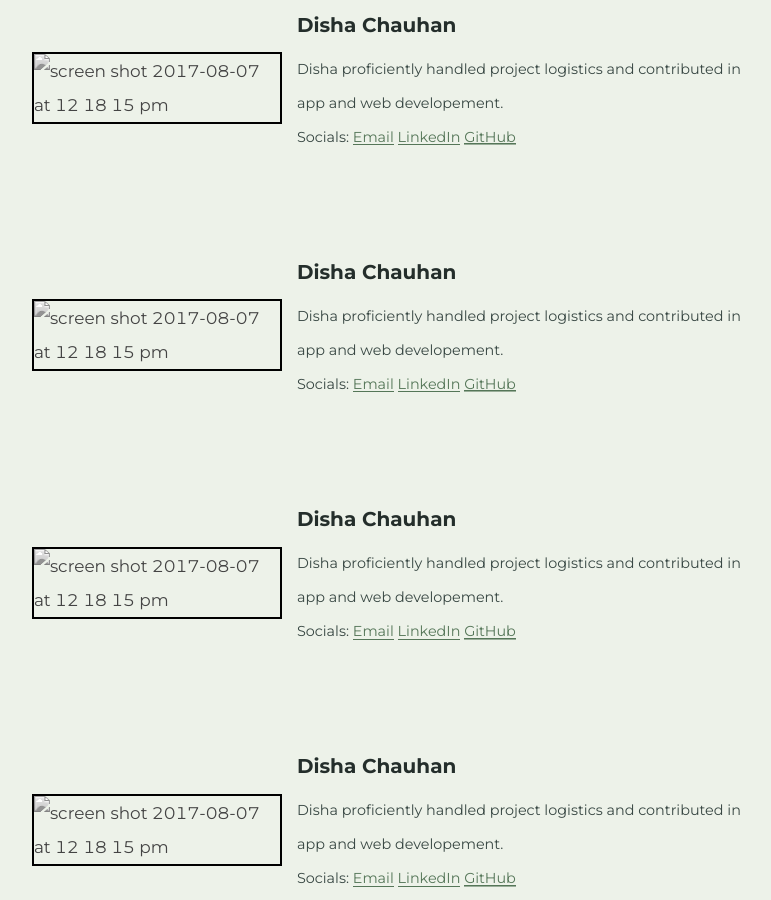
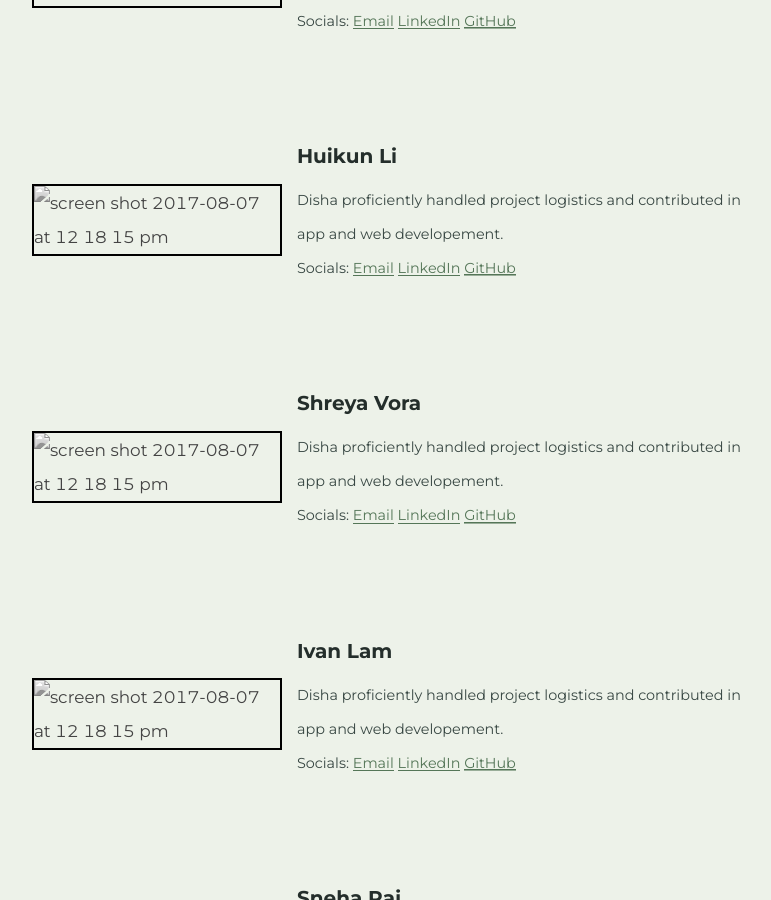
Before and after one commit to BI-STEM-Away/sMAP, a Jekyll site: the page built from ourTeam.md, in a window 1280 px wide and 900 px high, scrolled down 1668 px. Shown: the whole window, without its empty margins (251-1022 px from the left). Built offline with Jekyll 4.4.1, drawn with Linux system fonts in a browser that asks for light colours; some of the changed text lies outside the part shown.

Commit message:
Update ourTeam.md

```diff
--- a/ourTeam.md
+++ b/ourTeam.md
@@ -3,26 +3,7 @@
   ## Our Team Members
 ---
 
-##### Project Technical Lead:
-
-<table>
-  <thead>
-    <tr>
-      <!-- Names -->
-      <th style="text-align:center"><img src="https://bi-stem-away.github.io/shiny_app_dev/images/S.png" alt="" height="150"></th>
-    </tr>
-  </thead>
-  <tbody>
-    <!-- Images -->
-    <tr>
-      <td style="text-align:center">Samuel Bharti</td>
-    </tr>
-    <tr>
-      <td style="text-align:center">Bioinformatics Pathway Lead</td>
-    </tr>
-  </tbody>
-</table>
-<br>
+##### Contributions:
 
 <table>
   <tbody>
@@ -34,7 +15,49 @@
       src="https://bi-stem-away.github.io/shiny_app_dev/images/Disha.jpeg">
       </td>
       <td style="font-size:85%;padding:5px;">
+      <h6 style="margin-left:10px; text-align:left;margin-bottom:10px;">Samuel Bharti</h6>
+      <p style="margin-left:10px; text-align:left;padding:0;">
+      Disha proficiently handled project logistics and contributed in app and web developement.<br>
+      Socials:
+      <a href="mailto:samuelbharti@gmail.com">Email</a>
+      <a target='_blank' href="https://www.linkedin.com/in/samuelbharti/">LinkedIn</a>
+      <a target='_blank' href="https://www.researchgate.net/profile/">
+      GitHub</a></p>
+      </td>
+    </tr>
+    <tr style="padding:5px">
+      <!-- Names -->
+      <td style="margin-bottom:0;">
+      <img style="border: 2px solid black;  filter: grayscale(100%);"
+      height="200" alt="screen shot 2017-08-07 at 12 18 15 pm"
+      src="https://bi-stem-away.github.io/shiny_app_dev/images/Disha.jpeg">
+      </td>
+      <td style="font-size:85%;padding:5px;">
       <h6 style="margin-left:10px; text-align:left;margin-bottom:10px;">Disha Chauhan</h6>
+      <p style="margin-left:10px; text-align:left;padding:0;">
+      Disha proficiently handled project logistics and contributed in app and web developement.<br>
+      Socials:
+      <a href="mailto:samuelbharti@gmail.com">Email</a>
+      <a target='_blank' href="https://www.linkedin.com/in/samuelbharti/">LinkedIn</a>
+      <a target='_blank' href="https://www.researchgate.net/profile/">
+      GitHub</a></p>
+      </td>
+    </tr>
+  </tbody>
+</table>
+
+<table>
+  <tbody>
+    <tr style="padding:5px">
+      <!-- Names -->
+      <td style="margin-bottom:0;">
+      <img style="border: 2px solid black;  filter: grayscale(100%);"
+      height="200" alt="screen shot 2017-08-07 at 12 18 15 pm"
+      src="https://bi-stem-away.github.io/shiny_app_dev/images/Disha.jpeg">
+      </td>
+      <td style="font-size:85%;padding:5px;">
+      <h6 style="margin-left:10px; text-align:left;margin-bottom:10px;">
+      Nikita Krishnan	</h6>
       <p style="margin-left:10px; text-align:left;padding:0;">
       Disha proficiently handled project logistics and contributed in app and web developement.<br>
       Socials:
@@ -57,7 +80,32 @@
       src="https://bi-stem-away.github.io/shiny_app_dev/images/Disha.jpeg">
       </td>
       <td style="font-size:85%;padding:5px;">
-      <h6 style="margin-left:10px; text-align:left;margin-bottom:10px;">Disha Chauhan</h6>
+      <h6 style="margin-left:10px; text-align:left;margin-bottom:10px;">
+      Arian Veyssi</h6>
+      <p style="margin-left:10px; text-align:left;padding:0;">
+      Disha proficiently handled project logistics and contributed in app and web developement.<br>
+      Socials:
+      <a href="mailto:samuelbharti@gmail.com">Email</a>
+      <a target='_blank' href="https://www.linkedin.com/in/samuelbharti/">LinkedIn</a>
+      <a target='_blank' href="https://www.researchgate.net/profile/">
+      GitHub</a></p>
+      </td>
+    </tr>
+  </tbody>
+</table>
+
+<table>
+  <tbody>
+    <tr style="padding:5px">
+      <!-- Names -->
+      <td style="margin-bottom:0;">
+      <img style="border: 2px solid black;  filter: grayscale(100%);"
+      height="200" alt="screen shot 2017-08-07 at 12 18 15 pm"
+      src="https://bi-stem-away.github.io/shiny_app_dev/images/Disha.jpeg">
+      </td>
+      <td style="font-size:85%;padding:5px;">
+      <h6 style="margin-left:10px; text-align:left;margin-bottom:10px;">
+      Roman Ramirez</h6>
       <p style="margin-left:10px; text-align:left;padding:0;">
       Disha proficiently handled project logistics and contributed in app and web developement.<br>
       Socials:
@@ -80,7 +128,8 @@
       src="https://bi-stem-away.github.io/shiny_app_dev/images/Disha.jpeg">
       </td>
       <td style="font-size:85%;padding:5px;">
-      <h6 style="margin-left:10px; text-align:left;margin-bottom:10px;">Disha Chauhan</h6>
+      <h6 style="margin-left:10px; text-align:left;margin-bottom:10px;">
+      Aditi Verma</h6>
       <p style="margin-left:10px; text-align:left;padding:0;">
       Disha proficiently handled project logistics and contributed in app and web developement.<br>
       Socials:
@@ -103,7 +152,8 @@
       src="https://bi-stem-away.github.io/shiny_app_dev/images/Disha.jpeg">
       </td>
       <td style="font-size:85%;padding:5px;">
-      <h6 style="margin-left:10px; text-align:left;margin-bottom:10px;">Disha Chauhan</h6>
+      <h6 style="margin-left:10px; text-align:left;margin-bottom:10px;">
+      Huikun Li</h6>
       <p style="margin-left:10px; text-align:left;padding:0;">
       Disha proficiently handled project logistics and contributed in app and web developement.<br>
       Socials:
@@ -126,7 +176,8 @@
       src="https://bi-stem-away.github.io/shiny_app_dev/images/Disha.jpeg">
       </td>
       <td style="font-size:85%;padding:5px;">
-      <h6 style="margin-left:10px; text-align:left;margin-bottom:10px;">Disha Chauhan</h6>
+      <h6 style="margin-left:10px; text-align:left;margin-bottom:10px;">
+      Shreya Vora</h6>
       <p style="margin-left:10px; text-align:left;padding:0;">
       Disha proficiently handled project logistics and contributed in app and web developement.<br>
       Socials:
@@ -149,7 +200,8 @@
       src="https://bi-stem-away.github.io/shiny_app_dev/images/Disha.jpeg">
       </td>
       <td style="font-size:85%;padding:5px;">
-      <h6 style="margin-left:10px; text-align:left;margin-bottom:10px;">Disha Chauhan</h6>
+      <h6 style="margin-left:10px; text-align:left;margin-bottom:10px;">
+      Ivan Lam</h6>
       <p style="margin-left:10px; text-align:left;padding:0;">
       Disha proficiently handled project logistics and contributed in app and web developement.<br>
       Socials:
@@ -172,7 +224,8 @@
       src="https://bi-stem-away.github.io/shiny_app_dev/images/Disha.jpeg">
       </td>
       <td style="font-size:85%;padding:5px;">
-      <h6 style="margin-left:10px; text-align:left;margin-bottom:10px;">Disha Chauhan</h6>
+      <h6 style="margin-left:10px; text-align:left;margin-bottom:10px;">
+      Sneha Raj</h6>
       <p style="margin-left:10px; text-align:left;padding:0;">
       Disha proficiently handled project logistics and contributed in app and web developement.<br>
       Socials:
@@ -195,7 +248,8 @@
       src="https://bi-stem-away.github.io/shiny_app_dev/images/Disha.jpeg">
       </td>
       <td style="font-size:85%;padding:5px;">
-      <h6 style="margin-left:10px; text-align:left;margin-bottom:10px;">Disha Chauhan</h6>
+      <h6 style="margin-left:10px; text-align:left;margin-bottom:10px;">
+      Maryam Momeni</h6>
       <p style="margin-left:10px; text-align:left;padding:0;">
       Disha proficiently handled project logistics and contributed in app and web developement.<br>
       Socials:
@@ -218,30 +272,8 @@
       src="https://bi-stem-away.github.io/shiny_app_dev/images/Disha.jpeg">
       </td>
       <td style="font-size:85%;padding:5px;">
-      <h6 style="margin-left:10px; text-align:left;margin-bottom:10px;">Disha Chauhan</h6>
-      <p style="margin-left:10px; text-align:left;padding:0;">
-      Disha proficiently handled project logistics and contributed in app and web developement.<br>
-      Socials:
-      <a href="mailto:samuelbharti@gmail.com">Email</a>
-      <a target='_blank' href="https://www.linkedin.com/in/samuelbharti/">LinkedIn</a>
-      <a target='_blank' href="https://www.researchgate.net/profile/">
-      GitHub</a></p>
-      </td>
-    </tr>
-  </tbody>
-</table>
-<br>
-<table>
-  <tbody>
-    <tr style="padding:5px">
-      <!-- Names -->
-      <td style="margin-bottom:0;">
-      <img style="border: 2px solid black;  filter: grayscale(100%);"
-      height="200" alt="screen shot 2017-08-07 at 12 18 15 pm"
-      src="https://bi-stem-away.github.io/shiny_app_dev/images/Disha.jpeg">
-      </td>
-      <td style="font-size:85%;padding:5px;">
-      <h6 style="margin-left:10px; text-align:left;margin-bottom:10px;">Disha Chauhan</h6>
+      <h6 style="margin-left:10px; text-align:left;margin-bottom:10px;">
+      Modupe Arotiba</h6>
       <p style="margin-left:10px; text-align:left;padding:0;">
       Disha proficiently handled project logistics and contributed in app and web developement.<br>
       Socials:
```
